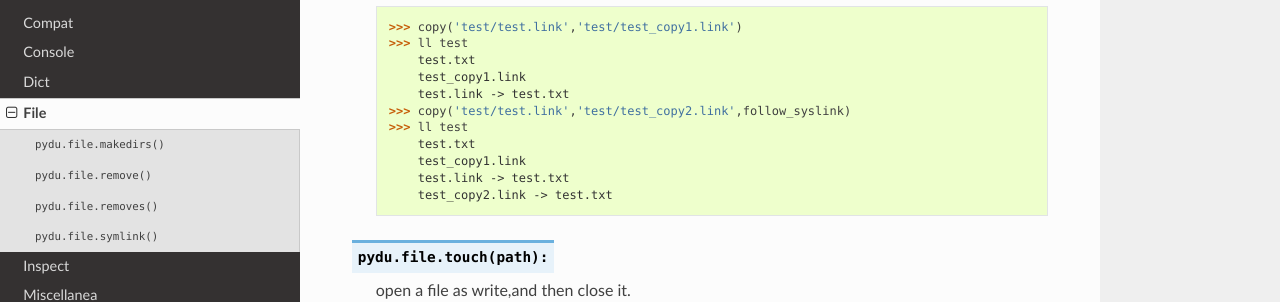
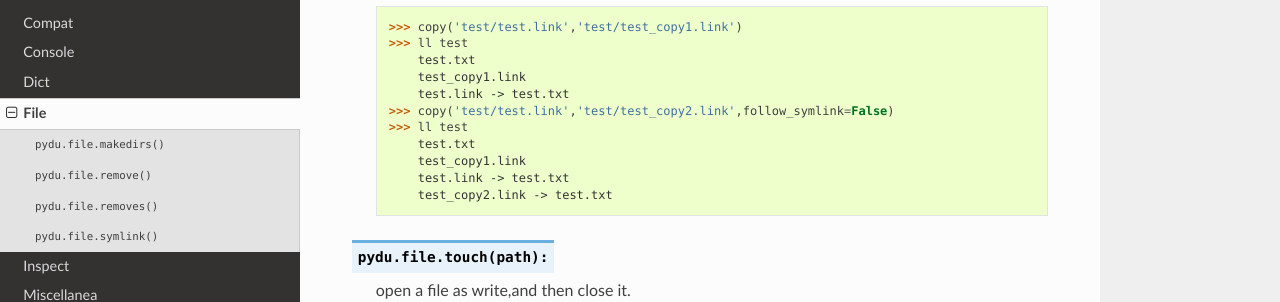
Before and after one commit to flaggo/pydu, a Sphinx documentation site: the page built from docs/file.rst, in a window 1280 px wide and 900 px high, scrolled down 1565 px. Shown: the part 156-458 px from the top of the window. Built offline with Sphinx 7.4.7 and the Read the Docs theme 2.0.0, drawn with Linux system fonts in a browser that asks for light colours.

Commit message:
Modify description of copy

```diff
--- a/docs/file.rst
+++ b/docs/file.rst
@@ -87,7 +87,7 @@ File
         test.txt
         test_copy1.link
         test.link -> test.txt
-    >>> copy('test/test.link','test/test_copy2.link',follow_syslink)
+    >>> copy('test/test.link','test/test_copy2.link',follow_symlink=False)
     >>> ll test
         test.txt
         test_copy1.link
@@ -100,8 +100,6 @@ File
 
     >>> from pydu.file import touch
     >>> touch('test.txt')
-
-
 
 .. py:function:: pydu.file.symlink(src, dst, overwrite=False, ignore_errors=False)
 
```
